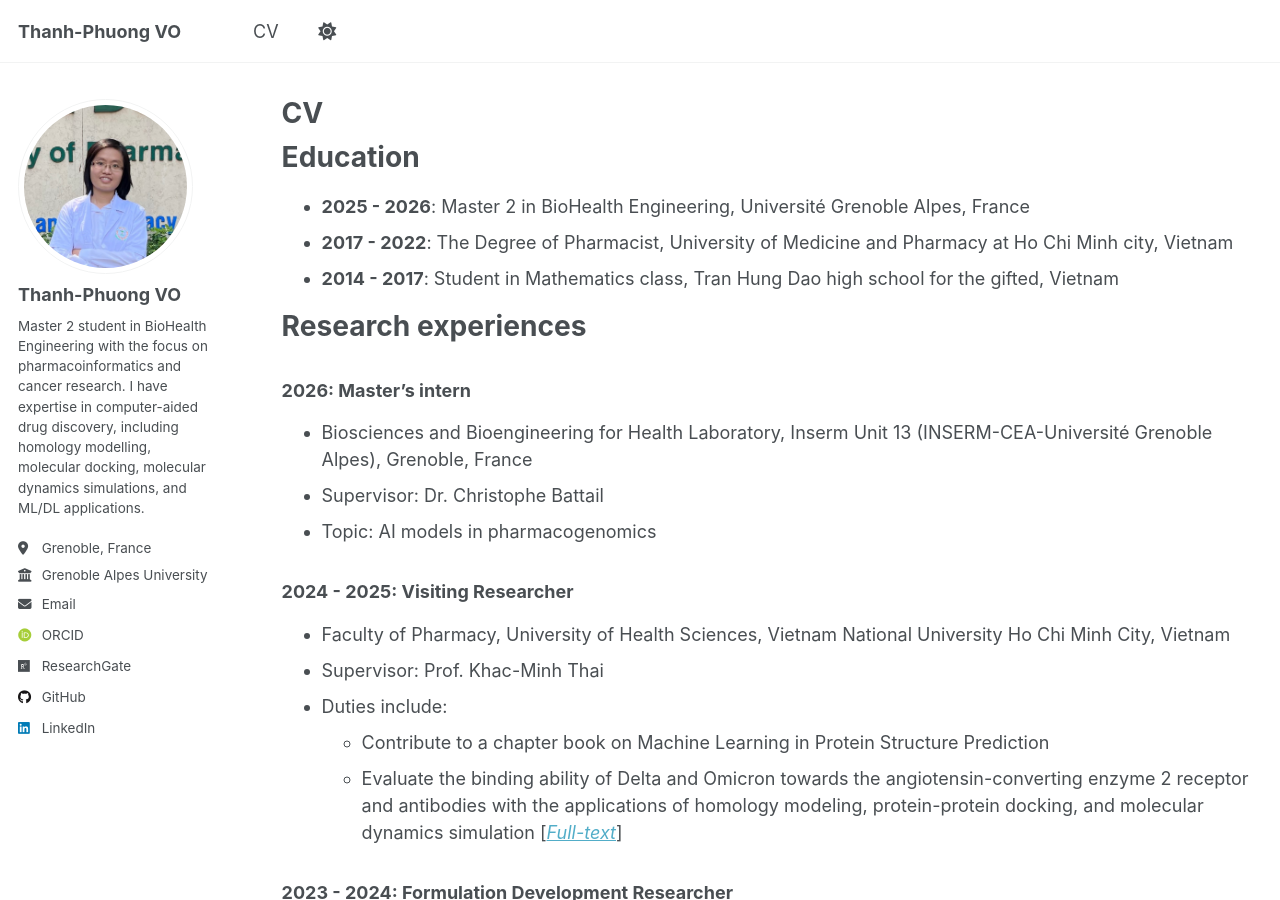
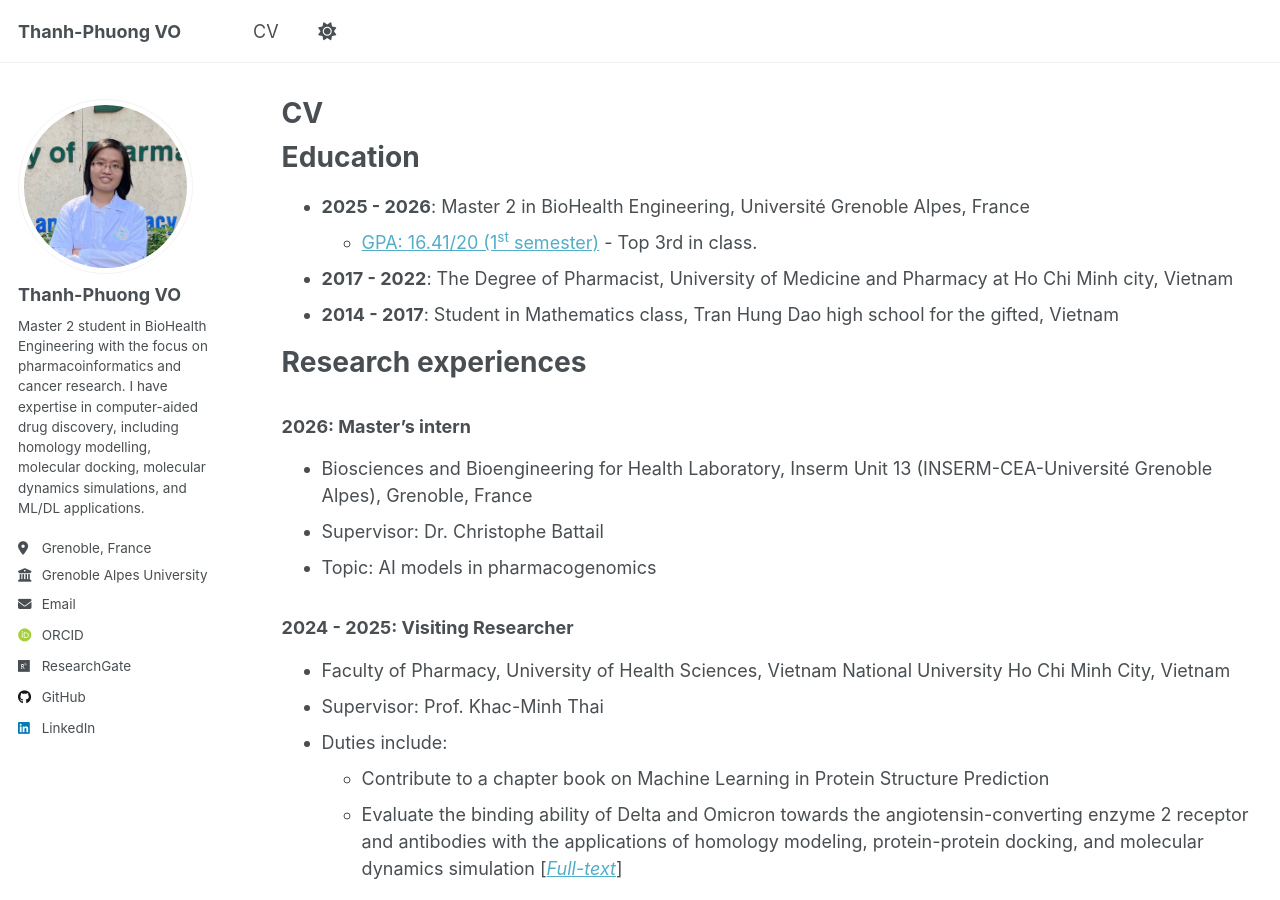
Before and after one commit to vo-thanh-phuong/vo-thanh-phuong.github.io, a Jekyll site: the page built from _pages/cv.md, in a window 1280 px wide and 900 px high. Built offline with Jekyll 4.4.1, drawn with Linux system fonts in a browser that asks for light colours; some web fonts are replaced; a script that is not in the unit is left out.

Commit message:
Update CV.md

```diff
--- a/_pages/cv.md
+++ b/_pages/cv.md
@@ -12,6 +12,7 @@ redirect_from:
 Education
 ======
 * **2025 - 2026**: Master 2 in BioHealth Engineering, Université Grenoble Alpes, France
+  * [GPA: 16.41/20 (1<sup>st</sup> semester)](https://vo-thanh-phuong.github.io/files/Transcript_temporary_version_10032026.pdf) - Top 3rd in class.
 * **2017 - 2022**: The Degree of Pharmacist, University of Medicine and Pharmacy at Ho Chi Minh city, Vietnam
 * **2014 - 2017**: Student in Mathematics class, Tran Hung Dao high school for the gifted, Vietnam
 
```
